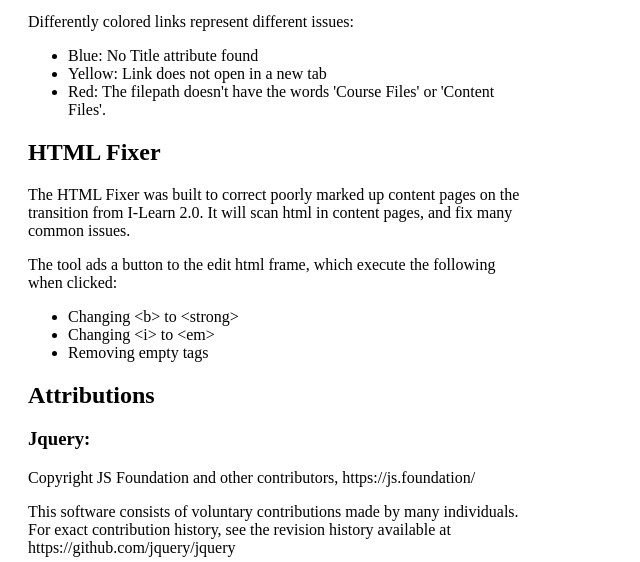
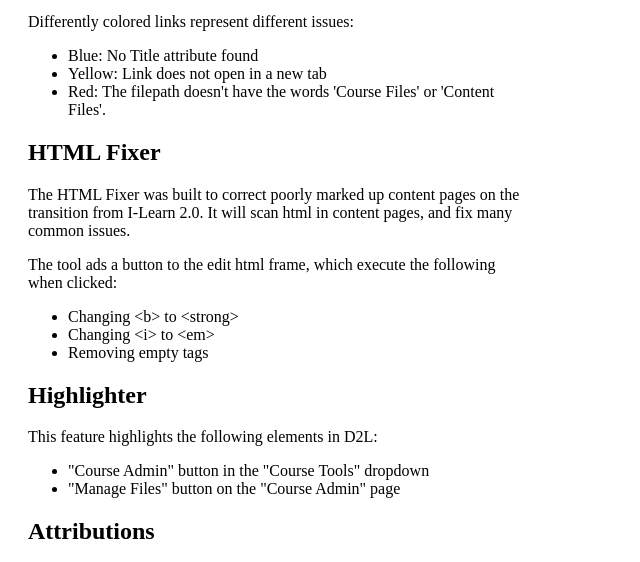
Before and after one commit to byuicampuscd/LinkFlagger, a browser extension: page about.html in a window 1280 px wide. Shown: the part 152-714 px from the top of the page, without its empty margins (0-640 px from the left). Drawn offline with Linux system fonts and the light colour scheme.

Commit message:
Added documentation of highlight feature

```diff
--- a/about.html
+++ b/about.html
@@ -34,6 +34,13 @@
       <li>Removing empty tags</li>
     </ul>
 
+    <h2>Highlighter</h2>
+    <p>This feature highlights the following elements in D2L:</p>
+    <ul>
+      <li>"Course Admin" button in the "Course Tools" dropdown</li>
+      <li>"Manage Files" button on the "Course Admin" page</li>
+    </ul>
+
     <h2>Attributions</h2>
     <h3>Jquery:</h3>
     <p>Copyright JS Foundation and other contributors, https://js.foundation/</p>
```
Also changed, not shown: 1 other file.
